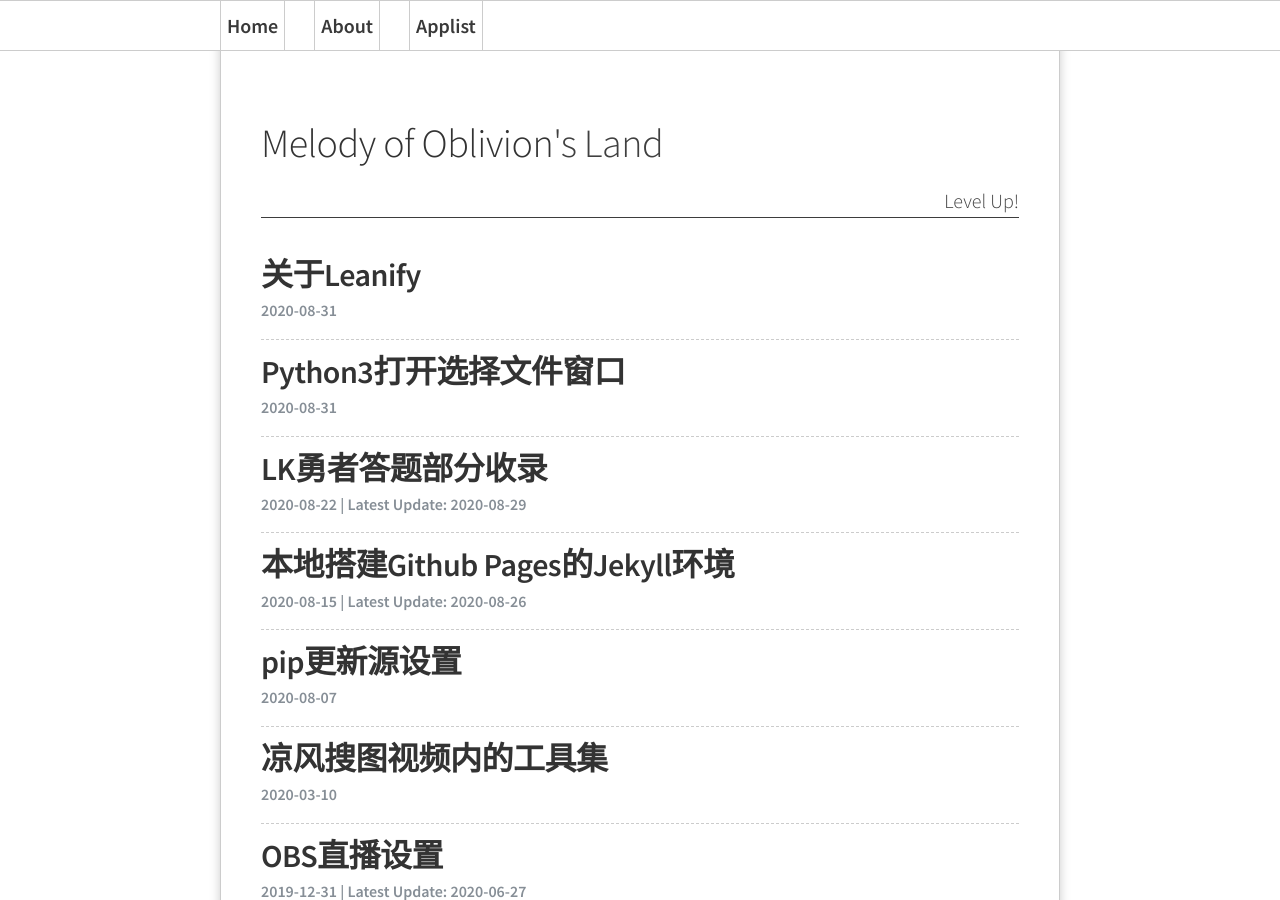
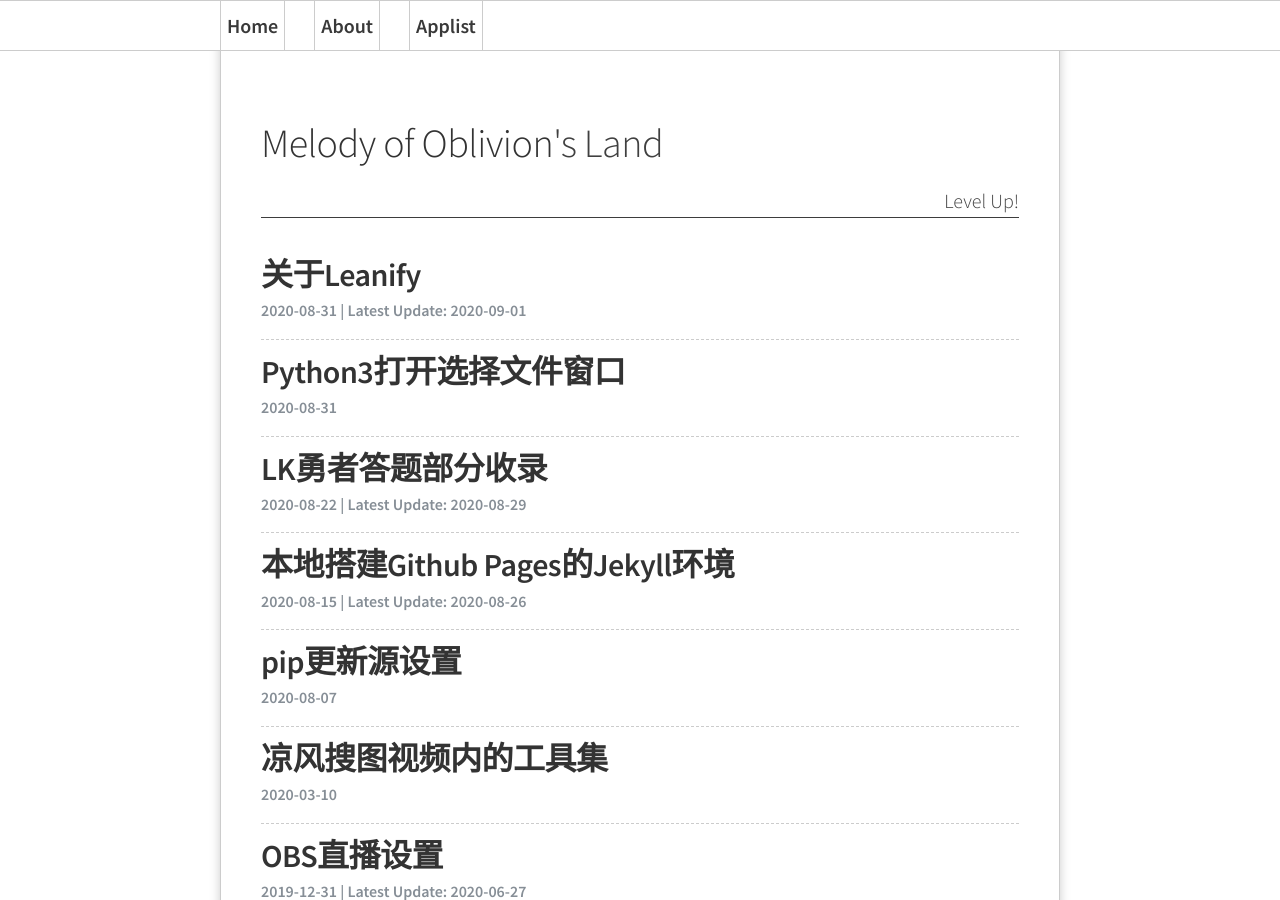
Before and after one commit to Melody-of-Oblivion/Melody-of-Oblivion.github.io, a Jekyll site: the page built from index.html, in a window 1280 px wide and 900 px high. Built offline with Jekyll 4.4.1, drawn with Linux system fonts in a browser that asks for light colours; the list of posts is cut into pages by our own code.

Commit message:
Update 2020-08-31-about-leanify.md

```diff
--- a/_posts/2020-08-31-about-leanify.md
+++ b/_posts/2020-08-31-about-leanify.md
@@ -1,8 +1,9 @@
 ---
 title: 关于Leanify
+editdate: 2020-09-01
 ---
 
-以下 <u>不完全/简要</u> 摘自 [Leanify的Readme](https://github.com/JayXon/Leanify/blob/master/README.md) ~~（渣翻确信）~~，仅用于做个记录。
+以下 <u>不完全/简要</u>~~（抄太多了）~~ 摘自 [Leanify的Readme](https://github.com/JayXon/Leanify/blob/master/README.md) ~~（渣翻确信）~~，仅用于做个记录。
 
 ![嗯](https://i.loli.net/2020/08/31/vIpVWPFXBZni4wA.jpg)
 
@@ -38,7 +39,7 @@ title: 关于Leanify
 
 #### 漫画档案 (.cbt, .cbz)
 
-`cbt` 基于 tar。`cbz` 基于 <a href="#zip">ZIP</a>。
+`cbt` 基于 <a href="#tar">tar</a>。`cbz` 基于 <a href="#zip">ZIP</a>。
 
 #### Comic book archive (.cbt, .cbz)
 
```
